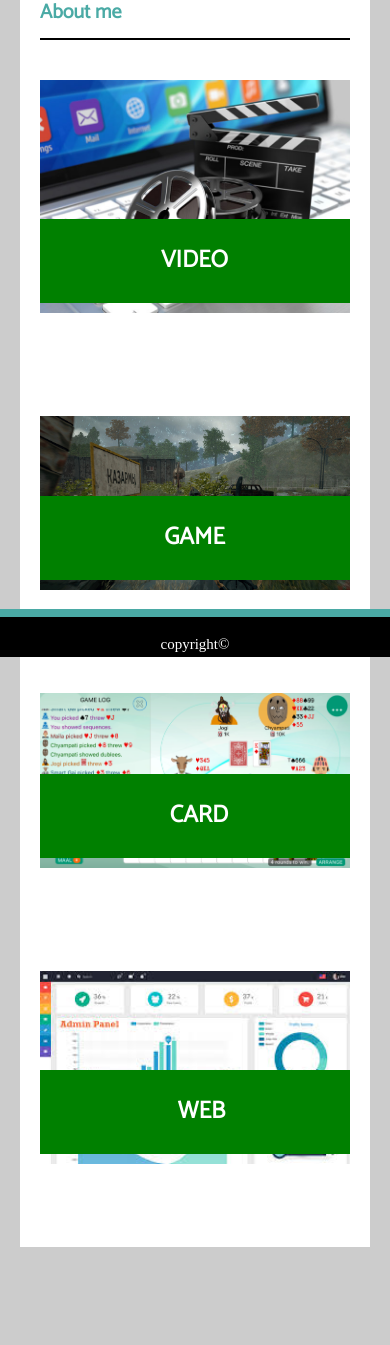
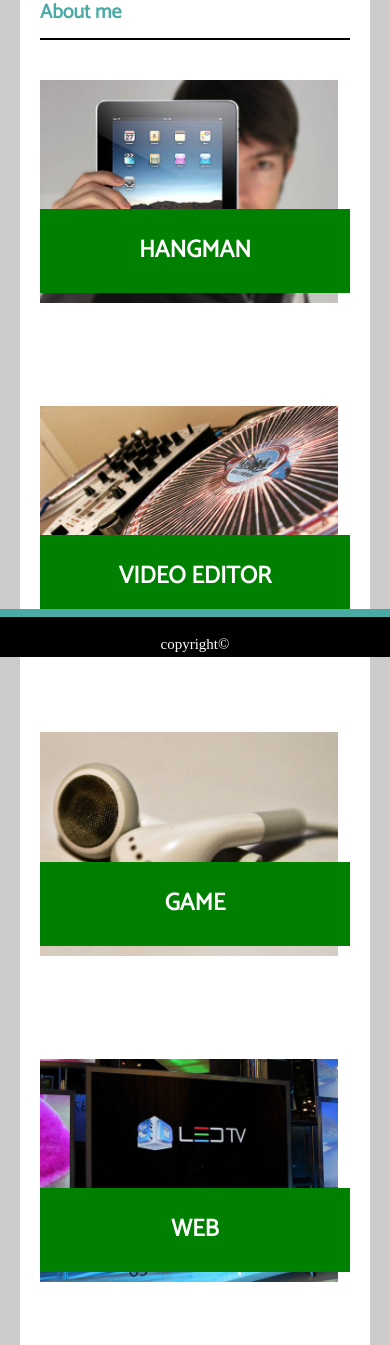
Before and after one commit to SomatThakali/Responsive-Portfolio, a plain HTML site: page portfolio.html in a window 390 px wide. Shown: the part 187-1532 px from the top of the page. Drawn offline with nearby package versions, Linux system fonts and the light colour scheme.

Commit message:
Built responsive portfolio at max-width 768px

```diff
--- a/assets/css/style.css
+++ b/assets/css/style.css
@@ -72,18 +72,19 @@ main{
     position: absolute;
 
 }
-
-.container{
-    background-color:white;
-    height: auto;
-    margin:20px 150px 150px 150px;
-    padding: 20px;
-}
-
 img{
     width:200px;
     height:200px;
     float:left;
+    padding: 20px;
+}
+
+
+
+.container{
+    background-color:white;
+    height: 600px;
+    margin:20px 150px 150px 150px;
     padding: 20px;
 }
 
@@ -244,6 +245,152 @@ input[type=submit]:hover{background-color:red;}
 
 
 
+
+
+
+
+
+
+
+
+
+/* Media Query for 980px */
+
+@media (max-width: 980px){
+
+    .header1{
+        margin-left: 40px;
+    }
+    h1{
+        font-size: 24px;
+        padding-top: 10px;
+        padding-bottom: 10px;
+        margin-top:30px;
+
+    }
+
+    header nav ul{
+        margin-right: 40px;
+    }
+
+    main{
+        height: 100%;
+        height: auto;
+    }
+
+    .container{
+        margin:40px;
+        height: auto;
+
+    }
+    #profileImage{
+        width:200px;
+        height:200px;
+        padding-right: 20px;
+    }
+    img{
+        width: 96%;
+        height: 100%;
+        padding-left: 0;
+        padding-right: 0;
+    }
+
+
+    .imgs1 {
+        width: 48%;
+        height: auto;
+        padding-left:0;
+        padding-right: 0;
+
+    }
+
+    .imgs2{
+        width: 48%;
+        height: auto;
+        padding-left:0;
+        padding-right: 0;
+
+    }
+
+    .imgs3{
+        width: 48%;
+        height: auto;
+        padding-left:0;
+        padding-right: 0;
+
+
+    }
+
+
+    .imgs4{
+        width: 48%;
+        height: auto;
+        padding-left:0;
+        padding-right: 0;
+
+
+
+    }
+
+    .text-box1{
+
+        text-align: center;
+        bottom: 70px;
+        padding-left: 0;
+        padding-right: 0;
+        width: 96%;
+        right:0;
+        left:0;
+
+
+
+    }
+
+    .text-box2{
+        text-align: center;
+        bottom: 70px;
+        padding-left: 0;
+        padding-right: 0;
+        width: 96%;
+        right:0;
+        left:0;
+
+
+
+    }
+
+    .text-box3{
+        text-align: center;
+        bottom: 70px;
+        padding-left: 0;
+        padding-right: 0;
+        width: 96%;
+        right:0;
+        left:0;
+
+    }
+
+    .text-box4{
+        text-align: center;
+        bottom: 70px;
+        padding-left: 0;
+        padding-right: 0;
+        width: 96%;
+        right:0;
+        left:0;
+
+    }
+
+  }
+
+
+
+
+
+
+
+
+
 /* Media Query for 768px */
 
 @media (max-width: 768px){
@@ -256,6 +403,7 @@ input[type=submit]:hover{background-color:red;}
         padding-top: 10px;
         padding-bottom: 10px;
         margin-top:30px;
+
     }
 
     header nav ul{
@@ -273,67 +421,116 @@ input[type=submit]:hover{background-color:red;}
 
     }
 
+    #profileImage{
+        width:200px;
+        height:200px;
+        padding-right: 20px;
+    }
+
+    .image{
+        width: 96%;
+        height: 100%;
+        padding-left: 0;
+        padding-right: 0;
+    }
+
     .imgs1 {
-        width:300px;
+        width: 48%;
+        height: auto;
         padding-left:0;
-        padding-right: 20px;
-
+        padding-right: 0;
 
     }
 
     .imgs2{
-        /* width:200px;
-        padding-left:80px;
-        padding-right:0; */
-        width:300px;
+        width: 48%;
+        height: auto;
         padding-left:0;
-        padding-right: 20px;
+        padding-right: 0;
+
     }
 
     .imgs3{
-        width:300px;
+        width: 48%;
+        height: auto;
         padding-left:0;
-        padding-right: 20px;
+        padding-right: 0;
+
 
     }
 
 
     .imgs4{
-        width:300px;
+        width: 48%;
+        height: auto;
         padding-left:0;
-        padding-right: 20px;
+        padding-right: 0;
+
+
 
     }
 
     .text-box1{
+
         text-align: center;
-        right: 100px;
-        padding-left: 66px;
-        padding-right: 67px;
+        bottom: 70px;
+        padding-left: 0;
+        padding-right: 0;
+        width: 96%;
+        right:0;
+        left:0;
+
+
+
     }
 
     .text-box2{
         text-align: center;
-        right: 100px;
-        padding-left: 66px;
-        padding-right: 67px;
+        bottom: 70px;
+        padding-left: 0;
+        padding-right: 0;
+        width: 96%;
+        right:0;
+        left:0;
+
+
+
     }
 
     .text-box3{
         text-align: center;
-        right: 100px;
-        padding-left: 75px;
-        padding-right: 67px;
+        bottom: 70px;
+        padding-left: 0;
+        padding-right: 0;
+        width: 96%;
+        right:0;
+        left:0;
+
     }
 
     .text-box4{
         text-align: center;
-        right: 100px;
-        padding-left: 80px;
-        padding-right: 67px;
+        bottom: 70px;
+        padding-left: 0;
+        padding-right: 0;
+        width: 96%;
+        right:0;
+        left:0;
+
     }
 
   }
+
+
+
+
+
+
+
+
+
+
+
 
 
 
@@ -381,13 +578,13 @@ main{
 .container{
   margin:20px;
   margin-bottom: 100px;
+  height: auto;
 }
 
+#profileImage{
+    width:100%;
+    height:100%;
 
-img{
-  width: 100%;
-  height: 100%;
-  padding-left: 0;
 }
 
 p{
@@ -448,13 +645,16 @@ h3{
     bottom: 70px;
     left:0;
     right: 0;
+    width: 100%
 }
 
 .text-box2{
+
     text-align: center;
     bottom: 70px;
     left:0;
     right: 0;
+    width: 100%
 }
 
 .text-box3{
@@ -462,6 +662,7 @@ h3{
     bottom: 70px;
     left:0;
     right: 0;
+    width: 100%
 }
 
 .text-box4{
@@ -469,6 +670,7 @@ h3{
     bottom: 70px;
     left:0;
     right: 0;
+    width: 100%
 }
 
 }
--- a/portfolio.html
+++ b/portfolio.html
@@ -36,21 +36,21 @@
             <!-- Portfolio Images and text-box -->
             <section class="portfolio">
                 <div class="imgs1">
-                <img  src="./assets/images/portfolio-1.jpg">
-                <h1 class="text-box1"> Video</h1>
+                <img  src="./assets/images/01-homework_week-01_Solutions_recommended-homework-solution_assets_images_technics-q-c-640-480-1.jpg" class="image" >
+                <h1 class="text-box1"> Hangman</h1>
                 </div>
 
                  <div class="imgs2">
-                    <img  src="./assets/images/portfolio-2.jpg">
-                    <h1 class="text-box2"> Game</h1>
+                    <img  src="./assets/images/01-homework_week-01_Solutions_recommended-homework-solution_assets_images_technics-q-c-640-480-2.jpg" class="image" >
+                    <h1 class="text-box2"> Video editor</h1>
                 </div>
 
                 <div class="imgs3">
-                        <img  src="./assets/images/portfolio-3.png">
-                        <h1 class="text-box3"> Card</h1>
+                        <img  src="./assets/images/01-homework_week-01_Solutions_recommended-homework-solution_assets_images_technics-q-c-640-480-5.jpg" class="image" >
+                        <h1 class="text-box3"> Game</h1>
                 </div>
                 <div class="imgs4">
-                        <img  src="./assets/images/portfolio-4.jpeg">
+                        <img  src="./assets/images/01-homework_week-01_Solutions_recommended-homework-solution_assets_images_technics-q-c-640-480-9.jpg" class="image" >
                         <h1 class="text-box4"> Web</h1>
                 </div>
 
```
Also changed, not shown: index.html (+1 -1 lines), assets/images/01-homework_week-01_Solutions_recommended-homework-solution_assets_images_technics-q-c-640-480-1.jpg (added), assets/images/01-homework_week-01_Solutions_recommended-homework-solution_assets_images_technics-q-c-640-480-2.jpg (added), assets/images/01-homework_week-01_Solutions_recommended-homework-solution_assets_images_technics-q-c-640-480-5.jpg (added), assets/images/01-homework_week-01_Solutions_recommended-homework-solution_assets_images_technics-q-c-640-480-9.jpg (added), assets/images/portfolio-1.jpg (deleted), assets/images/portfolio-2.jpg (deleted), assets/images/portfolio-3.png (deleted), assets/images/portfolio-4.jpeg (deleted), 1 other file.
